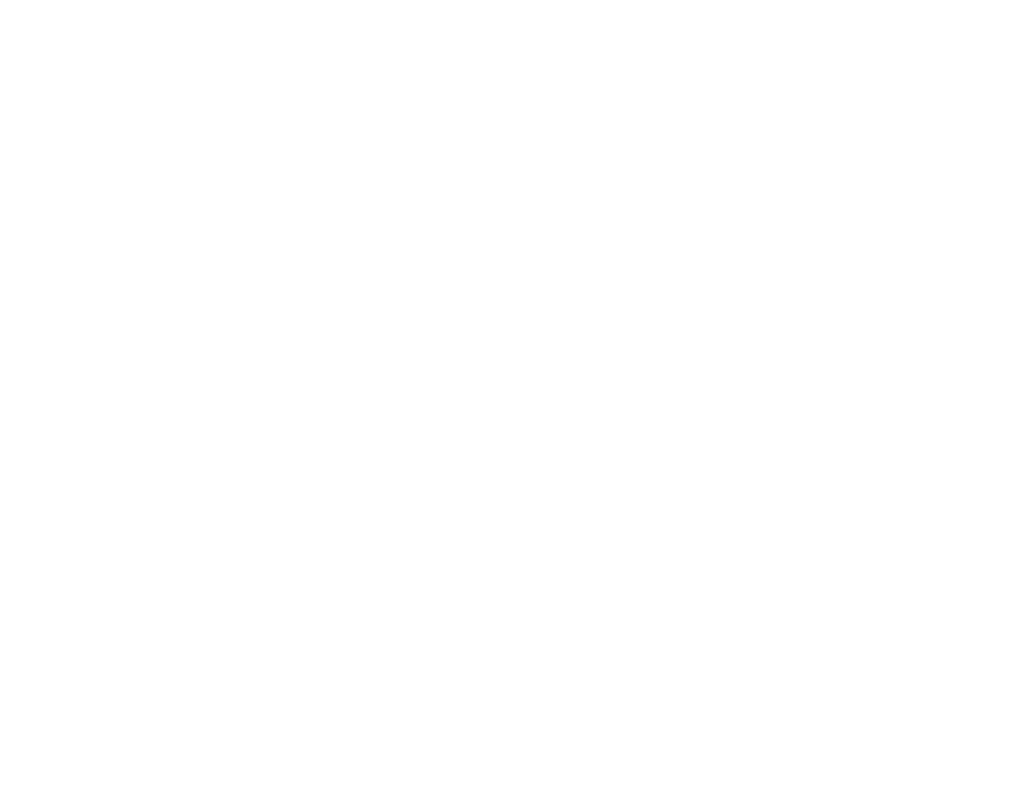
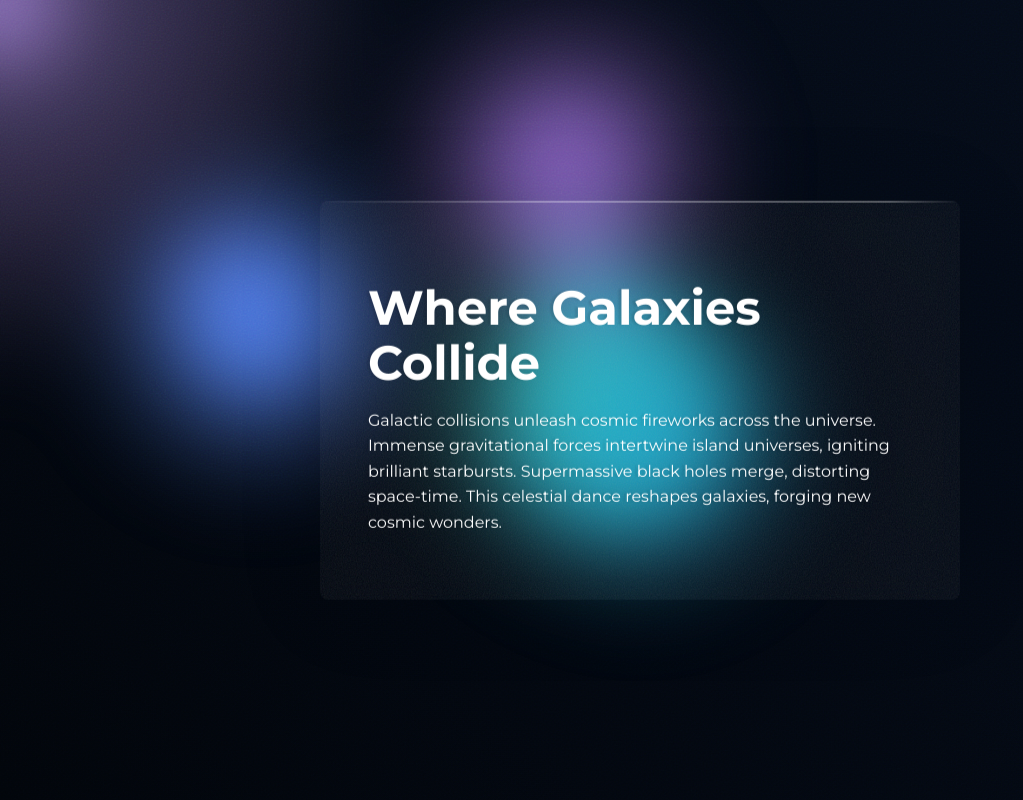
Before and after one commit to pabloWIB/ESTATICA-55, a plain HTML site: page index.html in a window 1280 px wide. Shown: the whole page, without its empty margins (0-1023 px from the left). Drawn offline with nearby package versions, Linux system fonts and the light colour scheme; files that its build step writes are made by us from their sources.

Commit message:
Página terminada

```diff
--- a/CSS/styles.scss
+++ b/CSS/styles.scss
@@ -0,0 +1,218 @@
+@import url('https://fonts.googleapis.com/css?family=Montserrat:400,700');
+
+:root {
+    --color-bg1: rgb(2, 5, 10);
+    --color-bg2: rgb(5, 12, 25);
+    --color1: 25, 150, 200;
+    --color2: 125, 90, 180;
+    --color3: 75, 120, 225;
+    --color4: 60, 180, 160;
+    --color5: 100, 60, 140;
+    --color-interactive: 150, 120, 200;
+    --circle-size: 50%;
+    --blending: hard-light;
+    // mix-blend-mode: darken;
+}
+
+body {
+    color:#FFF;
+    font-family: 'Dongle', sans-serif;
+    height: 100%;
+    width: 100%;
+    background: rgb(8, 10, 15);
+    font-family: 'Montserrat', sans-serif;
+    overflow: hidden;
+}
+
+h1, h2, h3 {
+    font-family: 'Montserrat', sans-serif;
+    font-weight: 700;
+}
+
+.card {
+    position: absolute;
+    z-index: 10;
+    top: 50%;
+    left: 50%;
+    transform: translate(-50%, -50%);
+    user-select: none;
+    max-width: 650px;
+    padding: 48px;
+    -webkit-backdrop-filter: blur(10px);
+    backdrop-filter: blur(10px);
+    border-radius: 8px;
+    box-shadow: 0 4px 90px rgba(0,0,0,0.1);
+    overflow: hidden;
+    &:before {
+        content: "";
+        position: absolute;
+        z-index: 2;
+        top: 0;
+        left: 0;
+        width: 100%;
+        height: 2px;
+        background: rgb(255,255,255);
+        background: linear-gradient(90deg, rgba(255,255,255,0) 0%, rgba(255,255,255,1) 34%, rgba(255,255,255,1) 89%, rgba(255,255,255,0) 100%);
+        opacity: 0.3;
+        filter: blur(.5px);
+        mix-blend-mode: hard-light;
+    }
+    .noise {
+        position: absolute;
+        top: 0;
+        left: 0;
+        height: 100%;
+        width: 100%;
+        z-index: 1;
+        opacity: 0.1;
+    }
+    .content {
+        position: relative;
+        z-index: 2;
+        text-shadow: -3px 0px 2px rgba(0,0,0,0.1);
+    }
+}
+
+h1 {
+  font-size: 3rem;
+  margin-bottom: 16px
+}
+
+p {
+  line-height: 1.6;
+}
+
+
+@keyframes moveInCircle {
+  0% {
+    transform: rotate(0deg);
+  }
+  50% {
+    transform: rotate(180deg);
+  }
+  100% {
+    transform: rotate(360deg);
+  }
+}
+
+@keyframes moveVertical {
+  0% {
+    transform: translateY(-50%);
+  }
+  50% {
+    transform: translateY(50%);
+  }
+  100% {
+    transform: translateY(-50%);
+  }
+}
+
+@keyframes moveHorizontal {
+  0% {
+    transform: translateX(-50%) translateY(-10%);
+  }
+  50% {
+    transform: translateX(50%) translateY(10%);
+  }
+  100% {
+    transform: translateX(-50%) translateY(-10%);
+  }
+}
+
+.gradient-bg {
+    width: 100vw;
+    height: 100vh;
+    position: relative;
+    overflow: hidden;
+    background: linear-gradient(40deg, var(--color-bg1), var(--color-bg2));
+    top: 0;
+    left: 0;
+    .svgBlur {
+        display: none;
+    }
+    .noiseBg {
+        position: absolute;
+        width: 100%;
+        height: 100%;
+        top: 0;
+        left: 0;
+        z-index: 1;
+        mix-blend-mode: soft-light;
+        opacity: 0.3;
+    }
+    .gradients-container {
+        filter: url(#goo) blur(40px) ;
+        width: 100%;
+        height: 100%;
+    }
+    .g1 {
+        position: absolute;
+        background: radial-gradient(circle at center, rgba(var(--color1), 0.8) 0, rgba(var(--color1), 0) 50%) no-repeat;
+        mix-blend-mode: var(--blending);
+        width: var(--circle-size);
+        height: var(--circle-size);
+        top: calc(50% - var(--circle-size) / 2);
+        left: calc(50% - var(--circle-size) / 2);
+        transform-origin: center center;
+        animation: moveVertical 30s ease infinite;
+        opacity: 1;
+    }
+    .g2 {
+        position: absolute;
+        background: radial-gradient(circle at center, rgba(var(--color2), 0.8) 0, rgba(var(--color2), 0) 50%) no-repeat;
+        mix-blend-mode: var(--blending);
+        width: var(--circle-size);
+        height: var(--circle-size);
+        top: calc(50% - var(--circle-size) / 2);
+        left: calc(50% - var(--circle-size) / 2);
+        transform-origin: calc(50% - 400px);
+        animation: moveInCircle 20s reverse infinite;
+        opacity: 1;
+    }
+    .g3 {
+        position: absolute;
+        background: radial-gradient(circle at center, rgba(var(--color3), 0.8) 0, rgba(var(--color3), 0) 50%) no-repeat;
+        mix-blend-mode: var(--blending);
+        width: var(--circle-size);
+        height: var(--circle-size);
+        top: calc(50% - var(--circle-size) / 2 + 200px);
+        left: calc(50% - var(--circle-size) / 2 - 500px);
+        transform-origin: calc(50% + 400px);
+        animation: moveInCircle 40s linear infinite;
+        opacity: 1;
+    }
+    .g4 {
+        position: absolute;
+        background: radial-gradient(circle at center, rgba(var(--color4), 0.8) 0, rgba(var(--color4), 0) 50%) no-repeat;
+        mix-blend-mode: var(--blending);
+        width: var(--circle-size);
+        height: var(--circle-size);
+        top: calc(50% - var(--circle-size) / 2);
+        left: calc(50% - var(--circle-size) / 2);
+        transform-origin: calc(50% - 200px);
+        animation: moveHorizontal 40s ease infinite;
+        opacity: 0.7;
+    }
+    .g5 {
+        position: absolute;
+        background: radial-gradient(circle at center, rgba(var(--color5), 0.8) 0, rgba(var(--color5), 0) 50%) no-repeat;
+        mix-blend-mode: var(--blending);
+        width: calc(var(--circle-size) * 2);
+        height: calc(var(--circle-size) * 2);
+        top: calc(50% - var(--circle-size));
+        left: calc(50% - var(--circle-size));
+        transform-origin: calc(50% - 800px) calc(50% + 200px);
+        animation: moveInCircle 20s ease infinite;
+        opacity: 1;
+    }
+    .interactive {
+        position: absolute;
+        background: radial-gradient(circle at center, rgba(var(--color-interactive), 0.8) 0, rgba(var(--color-interactive), 0) 50%) no-repeat;
+        mix-blend-mode: var(--blending);
+        width: 100%;
+        height: 100%;
+        top: -50%;
+        left: -50%;
+        opacity: 0.7;
+    }
+}
--- a/JS/script.js
+++ b/JS/script.js
@@ -0,0 +1,21 @@
+document.addEventListener('DOMContentLoaded', () => {
+    const interBubble = document.querySelector('.interactive');
+    let curX = 0;
+    let curY = 0;
+    let tgX = 0;
+    let tgY = 0;
+
+    const move = () => {
+        curX += (tgX - curX) / 20;
+        curY += (tgY - curY) / 20;
+        interBubble.style.transform = `translate(${Math.round(curX)}px, ${Math.round(curY)}px)`;
+        requestAnimationFrame(move);
+    };
+
+    window.addEventListener('mousemove', (event) => {
+        tgX = event.clientX;
+        tgY = event.clientY;
+    });
+
+    move();
+});
--- a/index.html
+++ b/index.html
@@ -7,9 +7,47 @@
 	<link rel="stylesheet" href="CSS/styles.css">
 	<link rel="icon" type="image/x-icon" href="IMG/icon.png">
 	<script src="https://code.jquery.com/jquery-3.6.0.min.js"></script>
-	<title></title>
+	<title>Galaxies</title>
 </head>
 <body>
+	<div class="card">
+		<svg viewBox="0 0 100% 100%" xmlns='http://www.w3.org/2000/svg' class="noise" >
+			<filter id='noiseFilter'>
+				<feTurbulence type='fractalNoise' baseFrequency='0.85' numOctaves='6' stitchTiles='stitch' />
+			</filter>
+			<rect width='100%' height='100%' preserveAspectRatio="xMidYMid meet" filter='url(#noiseFilter)' />
+		</svg>
+		<div class="content">
+			<h1>Where Galaxies Collide</h1>
+			<p>Galactic collisions unleash cosmic fireworks across the universe. Immense gravitational forces intertwine island universes, igniting brilliant starbursts. Supermassive black holes merge, distorting space-time. This celestial dance reshapes galaxies, forging new cosmic wonders.</p>
+		</div>
+	</div>
+	<div class="gradient-bg">
+		<svg viewBox="0 0 100vw 100vw" xmlns='http://www.w3.org/2000/svg' class="noiseBg" >
+			<filter id='noiseFilterBg'>
+				<feTurbulence type='fractalNoise' baseFrequency='0.6' stitchTiles='stitch' />
+			</filter>
+
+			<rect width='100%' height='100%' preserveAspectRatio="xMidYMid meet" filter='url(#noiseFilterBg)' />
+		</svg>
+		<svg xmlns="http://www.w3.org/2000/svg" class="svgBlur">
+			<defs>
+				<filter id="goo">
+					<feGaussianBlur in="SourceGraphic" stdDeviation="10" result="blur" />
+					<feColorMatrix in="blur" mode="matrix" values="1 0 0 0 0  0 1 0 0 0  0 0 1 0 0  0 0 0 18 -8" result="goo" />
+					<feBlend in="SourceGraphic" in2="goo" />
+				</filter>
+			</defs>
+		</svg>
+		<div class="gradients-container">
+			<div class="g1"></div>
+			<div class="g2"></div>
+			<div class="g3"></div>
+			<div class="g4"></div>
+			<div class="g5"></div>
+			<div class="interactive"></div>
+		</div>
+	</div>
 	<script src="JS/script.js">
 	</script>
 </body>
```
Also changed, not shown: CSS/styles.css (added), 1 other file.
